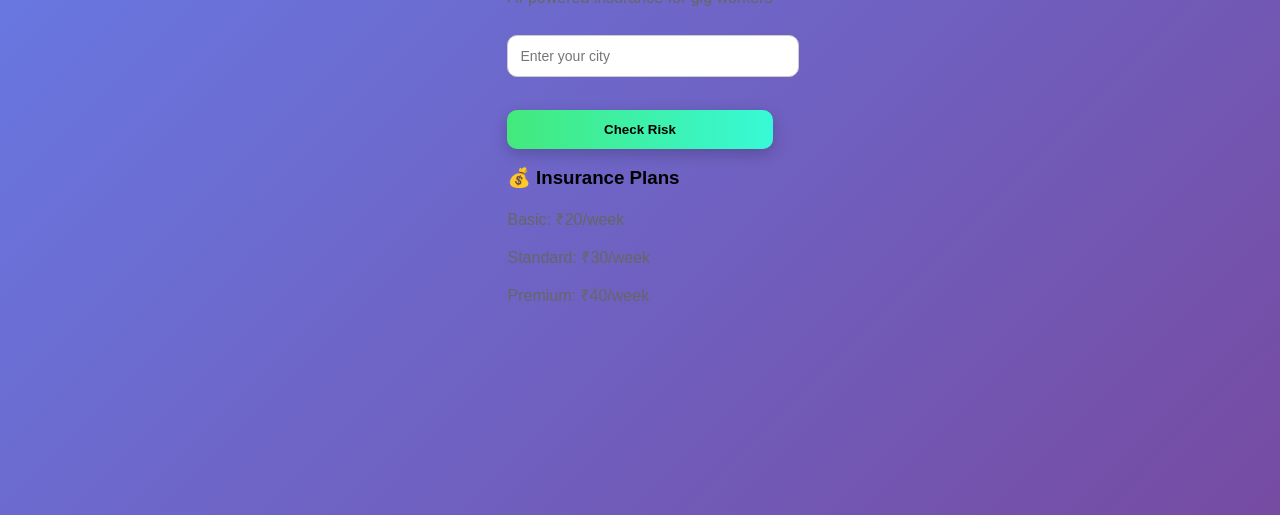
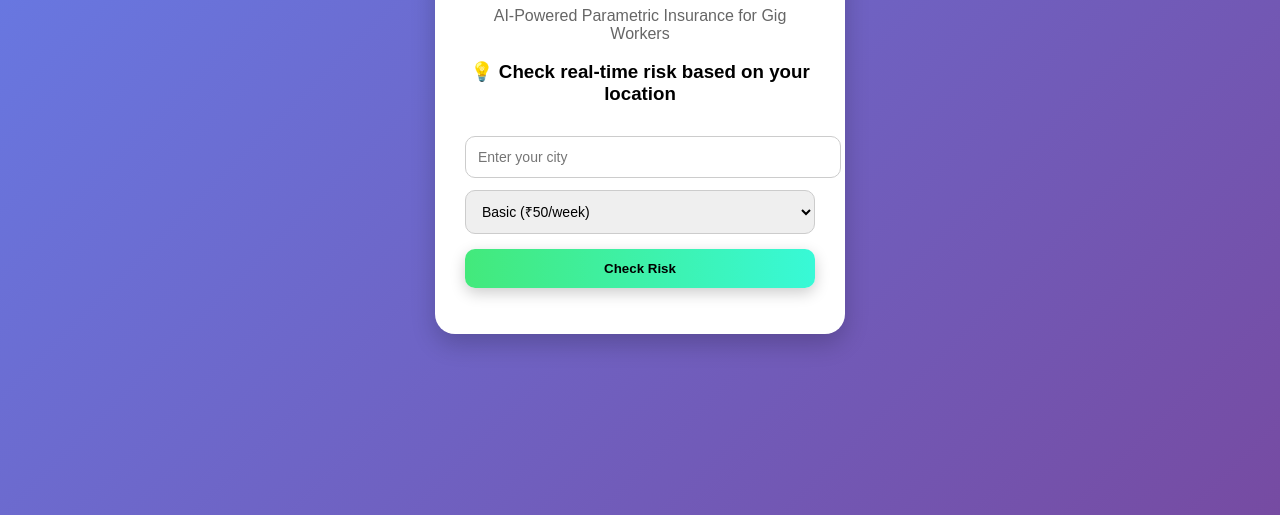
Before and after one commit to sweetysingh907/GigShield, a plain HTML site: page index.html in a window 1280 px wide. Shown: the part 285-800 px from the top of the page. Drawn offline with Linux system fonts and the light colour scheme.

Commit message:
Revamp index.html with new structure and features
Updated the layout and content for better user experience.

```diff
--- a/index.html
+++ b/index.html
@@ -1,29 +1,35 @@
 <!DOCTYPE html>
 <html>
 <head>
-    <title>GigShield</title>
-    <link rel="stylesheet" href="style.css">
+  <title>GigShield</title>
+  <link rel="stylesheet" href="style.css">
 </head>
+
 <body>
 
-<div class="card">
+  <div class="container">
+
     <h1>🚀 GigShield</h1>
-    <p>AI-powered insurance for gig workers</p>
+    <p>AI-Powered Parametric Insurance for Gig Workers</p>
+    <h3>💡 Check real-time risk based on your location</h3>
 
-    <input type="text" id="city" placeholder="Enter your city" />
-    <br><br>
+    <input type="text" id="city" placeholder="Enter your city">
 
-    <button onclick="checkWeather()">Check Risk</button>
+    <select id="plan">
+      <option value="basic">Basic (₹50/week)</option>
+      <option value="standard">Standard (₹100/week)</option>
+      <option value="premium">Premium (₹150/week)</option>
+    </select>
 
+    <button onclick="checkRisk()">Check Risk</button>
+
+    <p id="loading"></p>
     <p id="result"></p>
+    <p id="fraud"></p>
 
-    <h3>💰 Insurance Plans</h3>
-    <p>Basic: ₹20/week</p>
-    <p>Standard: ₹30/week</p>
-    <p>Premium: ₹40/week</p>
-</div>
+  </div>
 
-<script src="script.js"></script>
+  <script src="script.js"></script>
 
 </body>
 </html>
```
